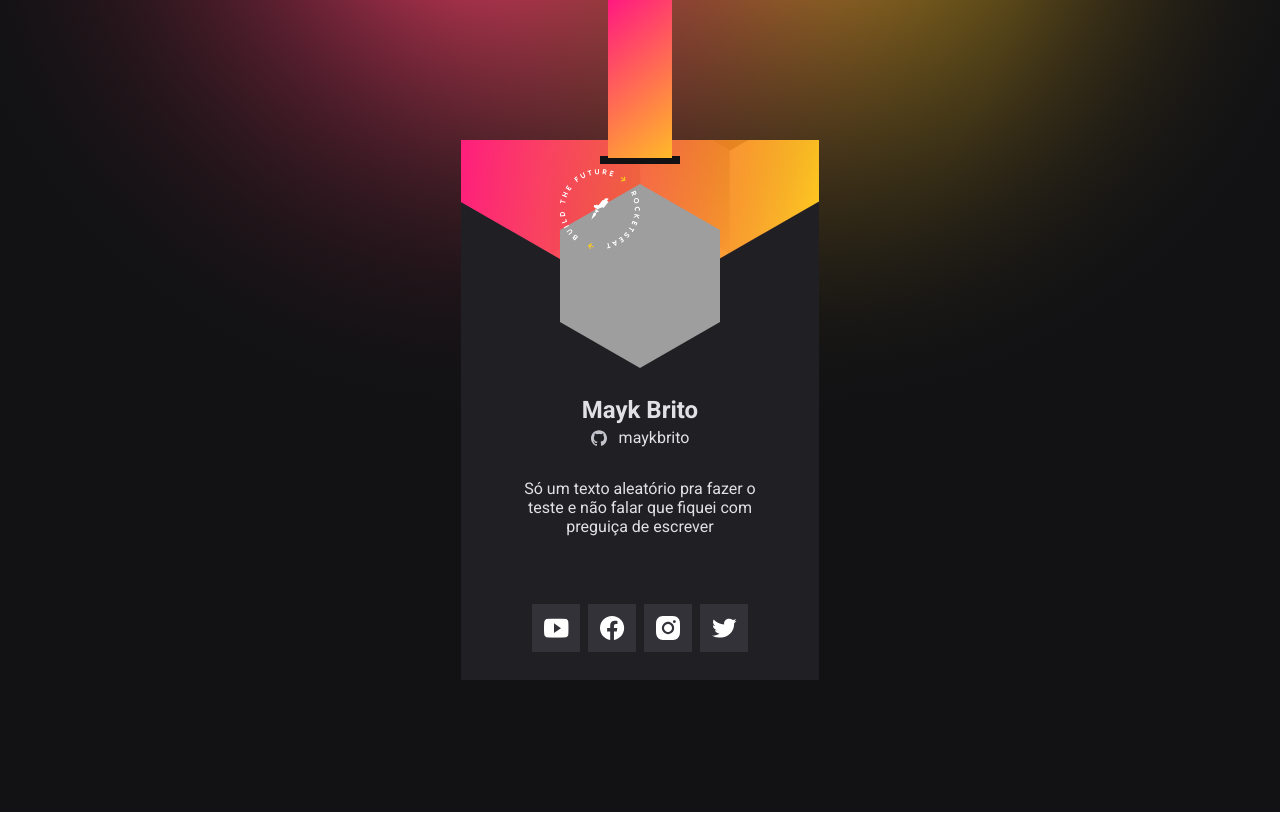
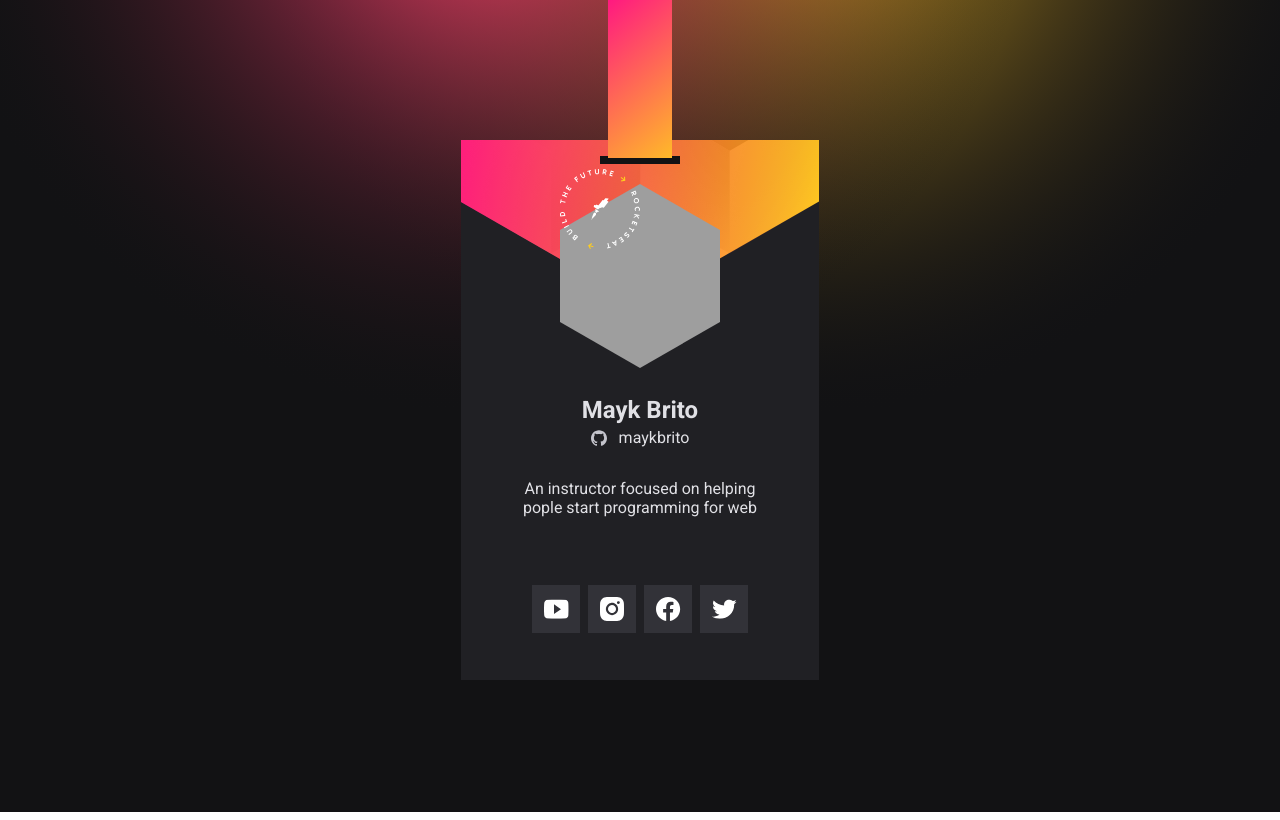
Before and after one commit to Jbarezzi/cracha-nlw, a plain HTML site: page index.html in a window 1280 px wide. Shown: the top 820 px of the page. Drawn offline with nearby package versions, Linux system fonts and the light colour scheme; no server answers; grey boxes are pictures that could not be loaded.

Commit message:
Add files via upload

```diff
--- a/index.html
+++ b/index.html
@@ -34,24 +34,31 @@
           </a>
 
           <p id="userBio">
-            Só um texto aleatório pra fazer o teste e não falar que fiquei com
-            preguiça de escrever
+            An instructor focused on helping pople start programming for web
           </p>
 
           <ul id="socialLinks">
             <li class="youtube">
               <a href="https://www.youtube.com/maykbrito" target="_blank">
-                <img src="images/youtube.svg" alt="Ícone Youtube" />
-              </a>
-            </li>
-            <li class="facebook">
-              <a href="https://www.facebook.com/maykbrito" target="_blank">
-                <img src="images/facebook.svg" alt="Ícone Facebook" />
+                <img
+                  id="youtube"
+                  src="images/youtube.svg"
+                  alt="Ícone Youtube"
+                />
               </a>
             </li>
             <li class="instagram">
               <a href="https://instagram.com/maykbrito" target="_blank">
                 <img src="images/instagram.svg" alt="Ícone Instagram" />
+              </a>
+            </li>
+            <li class="facebook">
+              <a href="https://www.facebook.com/maykbrito" target="_blank">
+                <img
+                  id="facebook"
+                  src="images/facebook.svg"
+                  alt="Ícone Facebook"
+                />
               </a>
             </li>
             <li class="twitter">
@@ -65,5 +72,14 @@
       </div>
     </main>
     <script src="main.js"></script>
+    <script src="https://cdnjs.cloudflare.com/ajax/libs/vanilla-tilt/1.7.2/vanilla-tilt.min.js"></script>
+    <script>
+      VanillaTilt.init(document.querySelector('.container'), {
+        reverse: true,
+        max: 3,
+        scale: 1.1,
+        speed: 500
+      })
+    </script>
   </body>
 </html>
--- a/style.css
+++ b/style.css
@@ -90,6 +90,14 @@ ul {
     height: 100vh;
   }
 
+  li {
+    transition: all 0.2s;
+  }
+
+  li:hover {
+    transform: translateY(-0.25em);
+  }
+
   .container {
     display: flex;
     justify-content: center;
```
